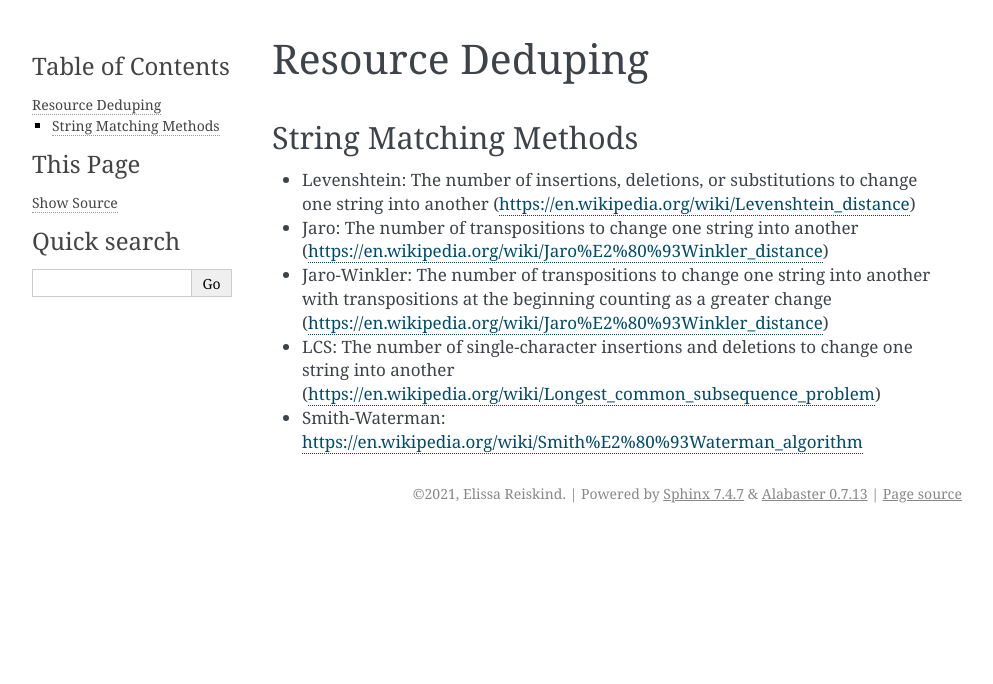
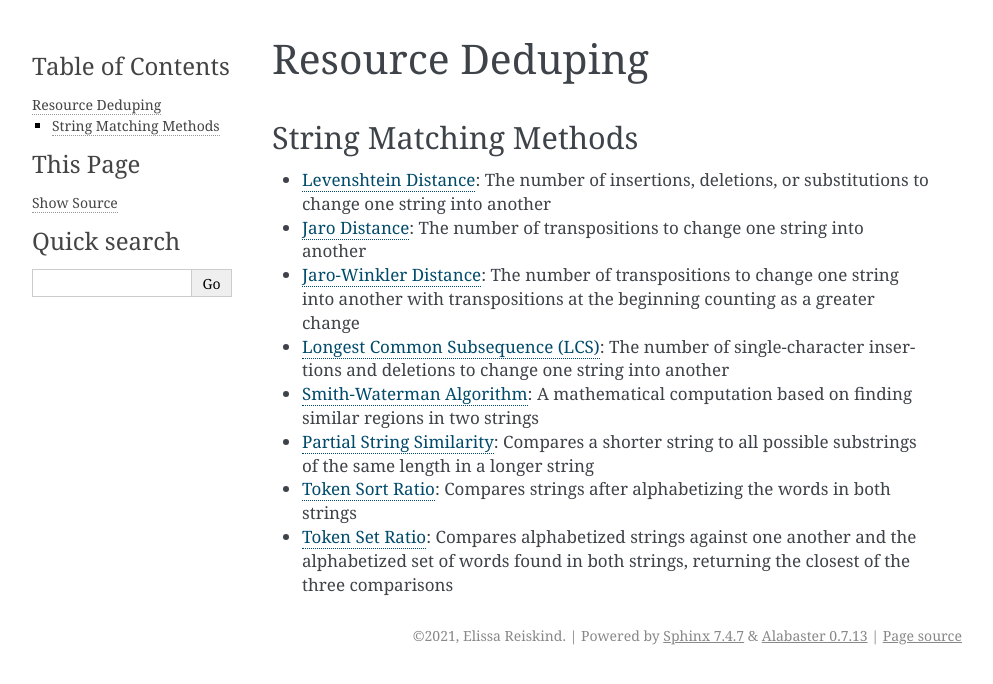
Before and after one commit to ereiskind/nolcat, a Sphinx documentation site: the page built from docs/source/resource_deduping.rst, in a window 1280 px wide. Shown: the top 684 px of the page, without its empty margins (148-1141 px from the left). Built offline with Sphinx 7.4.7, drawn with Linux system fonts in a browser that asks for light colours.

Commit message:
Expand and rework resource deduping documentation

```diff
--- a/docs/source/resource_deduping.rst
+++ b/docs/source/resource_deduping.rst
@@ -4,8 +4,11 @@ Resource Deduping
 String Matching Methods
 ***********************
 
-* Levenshtein: The number of insertions, deletions, or substitutions to change one string into another (https://en.wikipedia.org/wiki/Levenshtein_distance)
-* Jaro: The number of transpositions to change one string into another (https://en.wikipedia.org/wiki/Jaro%E2%80%93Winkler_distance)
-* Jaro-Winkler: The number of transpositions to change one string into another with transpositions at the beginning counting as a greater change (https://en.wikipedia.org/wiki/Jaro%E2%80%93Winkler_distance)
-* LCS: The number of single-character insertions and deletions to change one string into another (https://en.wikipedia.org/wiki/Longest_common_subsequence_problem)
-* Smith-Waterman: https://en.wikipedia.org/wiki/Smith%E2%80%93Waterman_algorithm
+* `Levenshtein Distance <https://en.wikipedia.org/wiki/Levenshtein_distance>`_: The number of insertions, deletions, or substitutions to change one string into another
+* `Jaro Distance <https://en.wikipedia.org/wiki/Jaro%E2%80%93Winkler_distance>`_: The number of transpositions to change one string into another
+* `Jaro-Winkler Distance <https://en.wikipedia.org/wiki/Jaro%E2%80%93Winkler_distance>`_: The number of transpositions to change one string into another with transpositions at the beginning counting as a greater change
+* `Longest Common Subsequence (LCS) <https://en.wikipedia.org/wiki/Longest_common_subsequence_problem>`_: The number of single-character insertions and deletions to change one string into another
+* `Smith-Waterman Algorithm <https://en.wikipedia.org/wiki/Smith%E2%80%93Waterman_algorithm>`_: A mathematical computation based on finding similar regions in two strings
+* `Partial String Similarity <https://chairnerd.seatgeek.com/fuzzywuzzy-fuzzy-string-matching-in-python/#partial-string-similarity>`_: Compares a shorter string to all possible substrings of the same length in a longer string
+* `Token Sort Ratio <https://chairnerd.seatgeek.com/fuzzywuzzy-fuzzy-string-matching-in-python/#token-sort>`_: Compares strings after alphabetizing the words in both strings
+* `Token Set Ratio <https://chairnerd.seatgeek.com/fuzzywuzzy-fuzzy-string-matching-in-python/#token-set>`_: Compares alphabetized strings against one another and the alphabetized set of words found in both strings, returning the closest of the three comparisons
```
